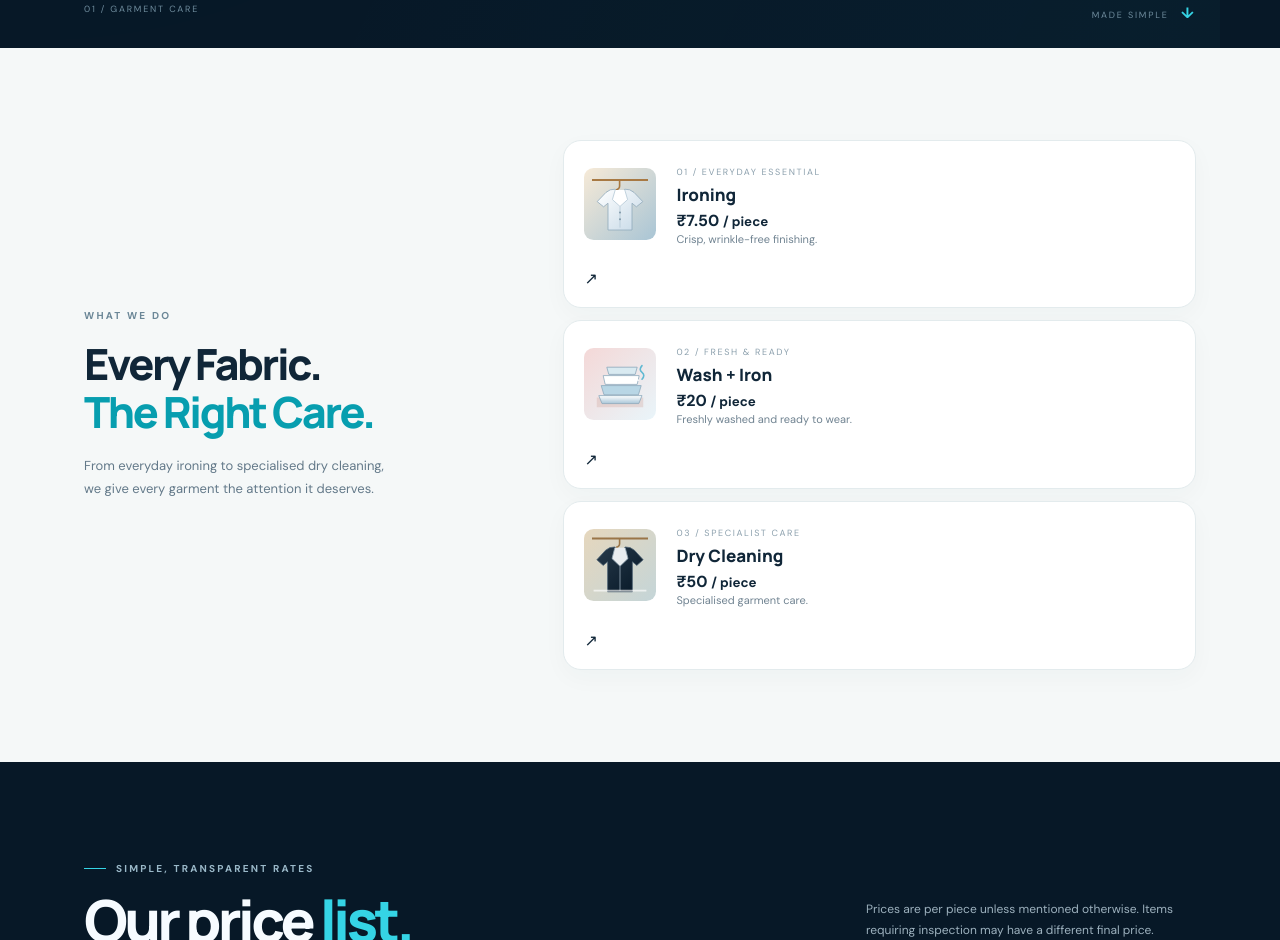
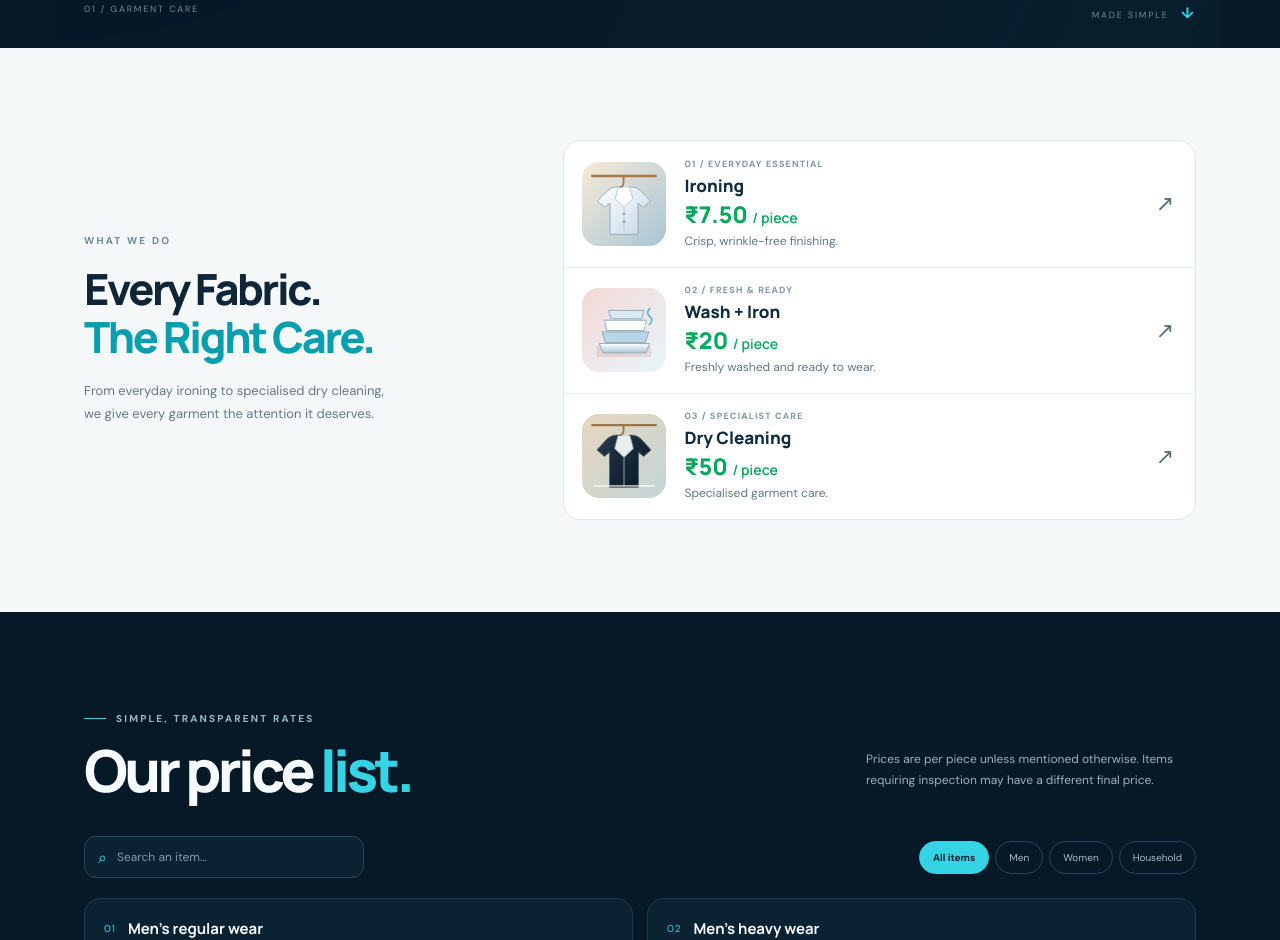
Before and after one commit to dakshdetwal-ai/dakshdrycleanrs, a plain HTML site: page index.html in a window 1280 px wide. Shown: the part 851-1791 px from the top of the page. Drawn offline with Linux system fonts and the light colour scheme.

Commit message:
Style premium value-led service card rows

```diff
--- a/style.css
+++ b/style.css
@@ -96,3 +96,19 @@ body::before{content:"";position:fixed;inset:0;z-index:-1;pointer-events:none;op
 @media(max-width:850px){.laundry-hero-art{height:420px}.laundry-showcase{max-height:420px}}
 @media(max-width:680px){.laundry-hero-art{height:auto;min-height:280px;width:100%;margin:22px 0 0}.laundry-showcase{width:110%;max-width:none;max-height:none}.showcase-caption{bottom:-4px;right:2%;font-size:8px}}
 @media(prefers-reduced-motion:reduce){.laundry-showcase,.caption-dot{animation:none}}
+
+/* Service cards: value-led rows inspired by the approved reference */
+.service-list{gap:0;border:1px solid #dce7e9;border-radius:18px;overflow:hidden;background:#fff}
+.service-list .service-card{grid-template-columns:86px minmax(0,1fr) 28px;gap:16px;min-height:126px;padding:15px 18px;border:0;border-radius:0;box-shadow:none;background:transparent;position:relative}
+.service-list .service-card+.service-card{border-top:1px solid #e8eff0}
+.service-photo{width:84px;height:84px;object-fit:cover;border-radius:17px;background:#eaf1f4}
+.service-card-copy{min-width:0}
+.service-card-copy .service-number{display:block;font-size:9px;letter-spacing:.13em;color:#8095a2;font-weight:700}
+.service-card-copy h3{font:800 17px "Manrope",sans-serif;margin:4px 0 3px;color:#102c3e}
+.service-price{display:block;color:#00a95c;font:800 23px "Manrope",sans-serif;line-height:1.25;margin:3px 0}
+.service-price small{font-size:14px;font-weight:600}
+.service-card-copy p{font-size:12px;line-height:1.5;color:#647985;margin:3px 0 0}
+.service-arrow{width:32px;height:32px;display:grid;place-items:center;border-radius:50%;color:#54717f;font-size:22px;text-decoration:none;transition:background .2s,color .2s,transform .2s}
+.service-arrow:hover{background:#e2f8f5;color:#009e68;transform:translate(2px,-2px)}
+.service-list .service-card:hover{transform:none;box-shadow:inset 3px 0 #17c7c4;background:#fbfefe}
+@media(max-width:600px){.service-list .service-card{grid-template-columns:70px minmax(0,1fr) 24px;gap:12px;min-height:108px;padding:13px 12px}.service-photo{width:68px;height:68px;border-radius:14px}.service-card-copy h3{font-size:15px}.service-price{font-size:20px}.service-card-copy p{font-size:11px}}
```
